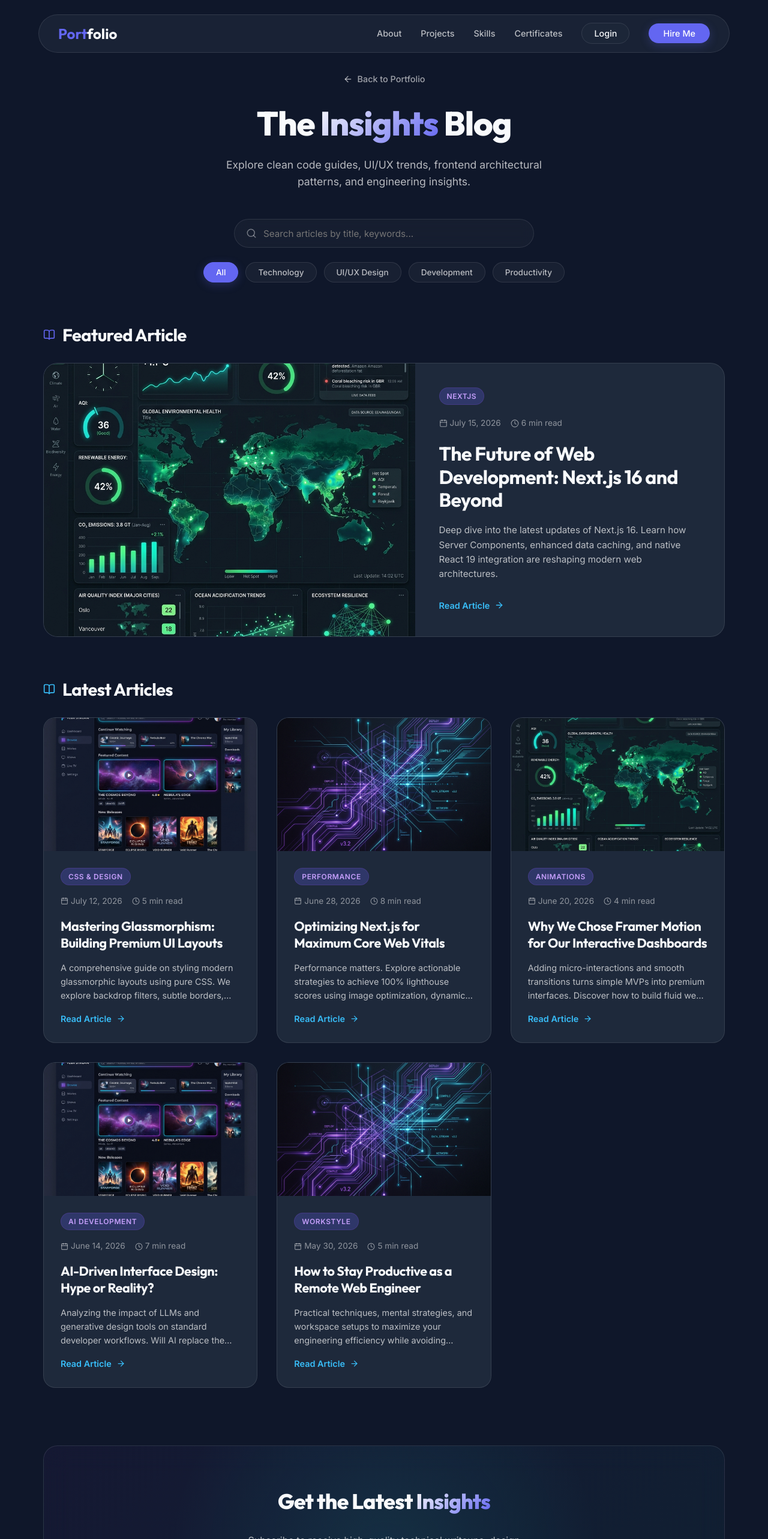
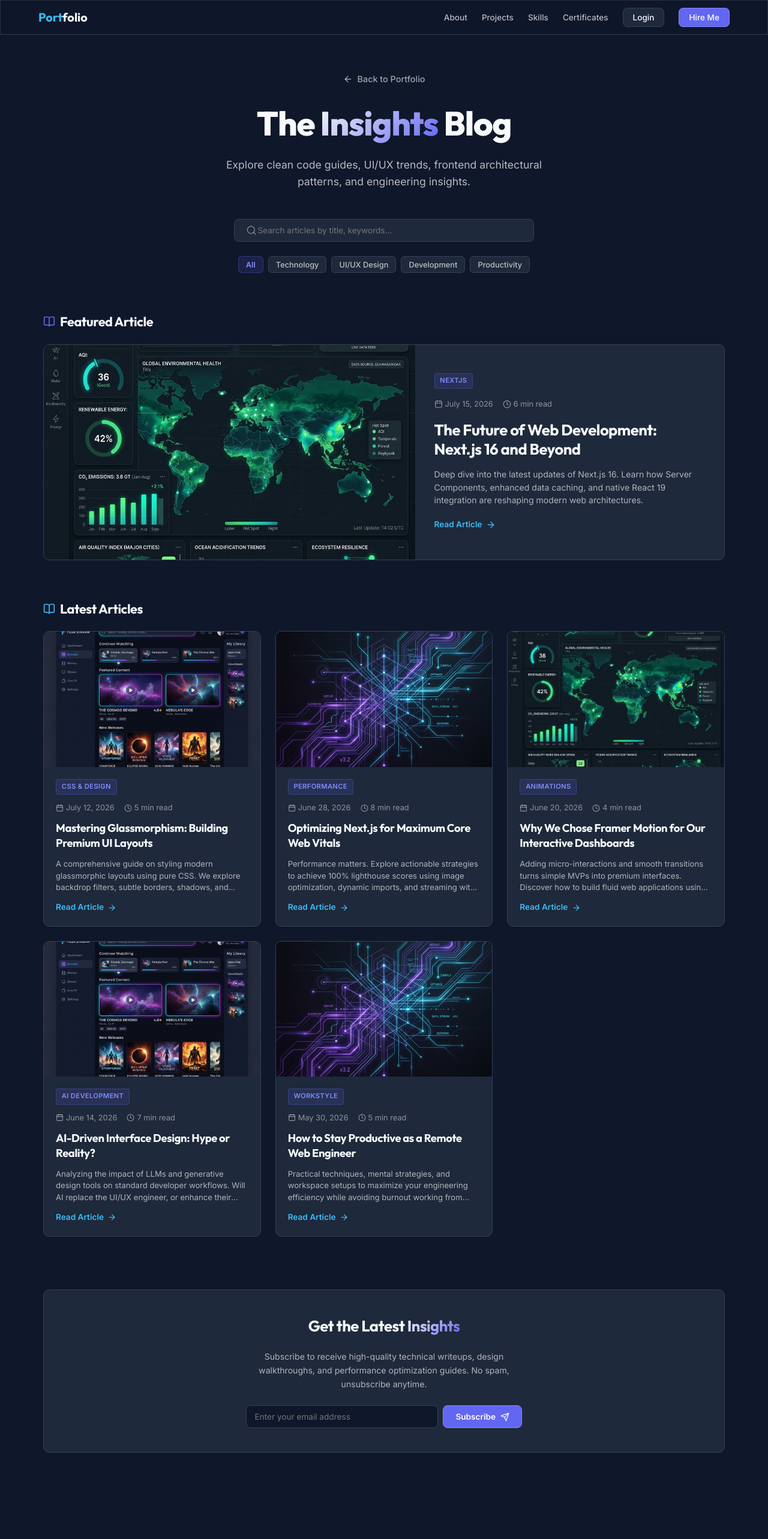
Before and after one commit to taraalsyah/nextjs_portofolio, a Next.js app: page /blog in a window 1280 px wide. Shown: the top 2566 px of the page at 60% size. After the commit the page ends 2482 px from the top, so only its background shows below. Built offline with nearby package versions, Linux system fonts and the light colour scheme.

Commit message:
style(ui): complete full web application redesign adhering to enterprise-ui skill

```diff
--- a/src/app/blog/blog.module.css
+++ b/src/app/blog/blog.module.css
@@ -73,143 +73,139 @@
 
 .searchInput {
   width: 100%;
-  padding: 0.85rem 1.25rem 0.85rem 3rem;
-  border-radius: 100px;
-  background: hsla(0, 0%, 100%, 0.03);
-  border: 1px solid var(--glass-border);
+  padding: 0.55rem 0.85rem 0.55rem 2.4rem;
+  border-radius: 8px;
+  background: var(--surface);
+  border: 1px solid var(--surface-border);
   color: var(--fg-color);
   font-family: var(--font-body);
-  font-size: 0.95rem;
+  font-size: 0.85rem;
   outline: none;
   transition: var(--transition);
-  backdrop-filter: blur(10px);
+  height: 38px;
 }
 
 .searchInput:focus {
-  border-color: var(--primary);
-  background: hsla(0, 0%, 100%, 0.06);
-  box-shadow: 0 0 15px hsla(265, 80%, 60%, 0.15);
+  border-color: var(--secondary);
+  box-shadow: 0 0 0 2px var(--secondary-glow);
 }
 
 .searchInput:focus + .searchIcon {
-  color: var(--primary);
+  color: var(--secondary);
 }
 
 .categories {
   display: flex;
-  gap: 0.75rem;
+  gap: 0.5rem;
   flex-wrap: wrap;
   justify-content: center;
 }
 
 .categoryChip {
-  padding: 0.5rem 1.25rem;
-  border-radius: 100px;
-  font-size: 0.85rem;
+  padding: 0.35rem 0.75rem;
+  border-radius: 6px;
+  font-size: 0.8rem;
   font-weight: 500;
-  background: hsla(0, 0%, 100%, 0.04);
-  border: 1px solid var(--glass-border);
-  color: hsla(0, 0%, 100%, 0.7);
+  background: var(--surface);
+  border: 1px solid var(--surface-border);
+  color: rgba(255, 255, 255, 0.7);
   transition: var(--transition);
+  cursor: pointer;
 }
 
 .categoryChip:hover {
-  background: hsla(0, 0%, 100%, 0.08);
+  background: rgba(255, 255, 255, 0.08);
   color: var(--fg-color);
-  border-color: hsla(0, 0%, 100%, 0.2);
+  border-color: var(--secondary);
 }
 
 .activeChip {
-  background: var(--primary);
-  color: white;
-  border-color: var(--primary);
-  box-shadow: 0 4px 15px var(--primary-glow);
+  background: rgba(99, 102, 241, 0.15);
+  color: #818cf8;
+  border-color: rgba(99, 102, 241, 0.3);
+  font-weight: 600;
 }
 
 .featuredSection {
   display: flex;
   flex-direction: column;
-  gap: 1.5rem;
+  gap: 1.25rem;
 }
 
 .sectionTitle {
-  font-size: 1.8rem;
+  font-size: 1.35rem;
   font-weight: 700;
   display: flex;
   align-items: center;
-  gap: 0.75rem;
+  gap: 0.5rem;
 }
 
 .featuredCard {
   display: grid;
   grid-template-columns: 1.2fr 1fr;
-  border-radius: 24px;
+  border-radius: 10px;
   overflow: hidden;
   background: var(--surface);
-  border: 1px solid var(--glass-border);
-  backdrop-filter: blur(16px);
+  border: 1px solid var(--surface-border);
   transition: var(--transition);
-  min-height: 400px;
+  min-height: 360px;
 }
 
 .featuredCard:hover {
-  transform: translateY(-6px);
-  border-color: hsla(265, 80%, 60%, 0.3);
-  box-shadow:
-    0 10px 30px -10px rgba(0, 0, 0, 0.5),
-    0 0 30px var(--primary-glow);
+  border-color: var(--secondary);
+  box-shadow: 0 8px 24px rgba(0, 0, 0, 0.4);
 }
 
 .featuredImageWrapper {
   position: relative;
   width: 100%;
   height: 100%;
-  min-height: 300px;
+  min-height: 250px;
   overflow: hidden;
-  background: hsla(230, 20%, 8%, 0.5);
+  background: #0f172a;
 }
 
 .featuredImage {
   object-fit: cover;
-  transition: transform 0.8s cubic-bezier(0.16, 1, 0.3, 1);
+  transition: transform 0.4s ease;
 }
 
 .featuredCard:hover .featuredImage {
-  transform: scale(1.05);
+  transform: scale(1.03);
 }
 
 .featuredContent {
-  padding: 2.5rem;
+  padding: 2rem;
   display: flex;
   flex-direction: column;
   justify-content: center;
-  gap: 1.25rem;
+  gap: 1rem;
 }
 
 .cardTag {
   align-self: flex-start;
-  padding: 0.25rem 0.75rem;
-  border-radius: 100px;
-  font-size: 0.75rem;
+  padding: 0.2rem 0.55rem;
+  border-radius: 4px;
+  font-size: 0.7rem;
   font-weight: 600;
-  letter-spacing: 0.05em;
+  letter-spacing: 0.03em;
   text-transform: uppercase;
-  background: var(--primary-glow);
-  color: hsl(265, 90%, 80%);
-  border: 1px solid hsla(265, 80%, 60%, 0.2);
+  background: rgba(99, 102, 241, 0.15);
+  color: #818cf8;
+  border: 1px solid rgba(99, 102, 241, 0.3);
 }
 
 .postMeta {
   display: flex;
   gap: 1rem;
-  font-size: 0.85rem;
-  color: hsla(0, 0%, 100%, 0.5);
+  font-size: 0.8rem;
+  color: rgba(255, 255, 255, 0.5);
 }
 
 .featuredContent h3 {
-  font-size: 2rem;
+  font-size: 1.6rem;
   font-weight: 700;
-  line-height: 1.2;
+  line-height: 1.25;
   transition: var(--transition);
 }
 
@@ -218,56 +214,52 @@
 }
 
 .postSnippet {
-  font-size: 0.95rem;
-  color: hsla(0, 0%, 100%, 0.7);
-  line-height: 1.6;
+  font-size: 0.88rem;
+  color: rgba(255, 255, 255, 0.65);
+  line-height: 1.5;
 }
 
 .readMoreBtn {
   display: inline-flex;
   align-items: center;
-  gap: 0.5rem;
-  font-size: 0.9rem;
+  gap: 0.4rem;
+  font-size: 0.85rem;
   font-weight: 600;
   color: var(--secondary);
-  margin-top: 0.5rem;
+  margin-top: 0.25rem;
   transition: var(--transition);
 }
 
 .featuredCard:hover .readMoreBtn {
-  gap: 0.75rem;
+  gap: 0.6rem;
 }
 
 .gridSection {
   display: flex;
   flex-direction: column;
-  gap: 1.5rem;
+  gap: 1.25rem;
 }
 
 .blogGrid {
   display: grid;
-  grid-template-columns: repeat(auto-fill, minmax(320px, 1fr));
-  gap: 2rem;
+  grid-template-columns: repeat(auto-fill, minmax(300px, 1fr));
+  gap: 1.5rem;
 }
 
 .blogCard {
   display: flex;
   flex-direction: column;
-  border-radius: 20px;
+  border-radius: 10px;
   overflow: hidden;
   background: var(--surface);
-  border: 1px solid var(--glass-border);
-  backdrop-filter: blur(16px);
+  border: 1px solid var(--surface-border);
   transition: var(--transition);
   height: 100%;
 }
 
 .blogCard:hover {
-  transform: translateY(-6px);
-  border-color: hsla(180, 70%, 50%, 0.3);
-  box-shadow:
-    0 10px 30px -10px rgba(0, 0, 0, 0.5),
-    0 0 30px var(--secondary-glow);
+  border-color: var(--secondary);
+  box-shadow: 0 8px 24px rgba(0, 0, 0, 0.4);
 }
 
 .cardImageWrapper {
@@ -275,30 +267,30 @@
   width: 100%;
   aspect-ratio: 16 / 10;
   overflow: hidden;
-  background: hsla(230, 20%, 8%, 0.5);
+  background: #0f172a;
 }
 
 .cardImage {
   object-fit: cover;
-  transition: transform 0.8s cubic-bezier(0.16, 1, 0.3, 1);
+  transition: transform 0.4s ease;
 }
 
 .blogCard:hover .cardImage {
-  transform: scale(1.05);
+  transform: scale(1.03);
 }
 
 .cardContent {
-  padding: 1.75rem;
+  padding: 1.25rem;
   display: flex;
   flex-direction: column;
-  gap: 1rem;
+  gap: 0.75rem;
   flex-grow: 1;
 }
 
 .cardContent h3 {
-  font-size: 1.35rem;
+  font-size: 1.15rem;
   font-weight: 700;
-  line-height: 1.3;
+  line-height: 1.35;
   transition: var(--transition);
 }
 
@@ -307,7 +299,7 @@
 }
 
 .cardContent .postSnippet {
-  font-size: 0.9rem;
+  font-size: 0.82rem;
   display: -webkit-box;
   -webkit-line-clamp: 3;
   -webkit-box-orient: vertical;
@@ -315,93 +307,76 @@
 }
 
 .newsletterSection {
-  margin-top: 2rem;
+  margin-top: 1.5rem;
 }
 
 .newsletterCard {
-  border-radius: 24px;
-  padding: 4rem 2rem;
-  background: linear-gradient(135deg, hsla(265, 80%, 60%, 0.05) 0%, hsla(180, 70%, 50%, 0.05) 100%);
-  border: 1px solid var(--glass-border);
-  backdrop-filter: blur(20px);
+  border-radius: 10px;
+  padding: 2.5rem 1.5rem;
+  background: var(--surface);
+  border: 1px solid var(--surface-border);
   text-align: center;
   display: flex;
   flex-direction: column;
   align-items: center;
-  gap: 1.5rem;
+  gap: 1.25rem;
   position: relative;
   overflow: hidden;
 }
 
-.newsletterCard::before {
-  content: '';
-  position: absolute;
-  top: 0;
-  left: 0;
-  width: 100%;
-  height: 100%;
-  background: radial-gradient(circle at 50% 50%, hsla(180, 70%, 50%, 0.1) 0%, transparent 60%);
-  pointer-events: none;
-  z-index: 0;
-}
-
-.newsletterCard > * {
-  position: relative;
-  z-index: 1;
-}
-
 .newsletterTitle {
-  font-size: 2.2rem;
-  font-weight: 800;
+  font-size: 1.6rem;
+  font-weight: 700;
 }
 
 .newsletterDesc {
-  color: hsla(0, 0%, 100%, 0.7);
-  max-width: 500px;
-  font-size: 1rem;
+  color: rgba(255, 255, 255, 0.65);
+  max-width: 480px;
+  font-size: 0.88rem;
 }
 
 .newsletterForm {
   display: flex;
-  gap: 0.75rem;
+  gap: 0.5rem;
   width: 100%;
-  max-width: 500px;
-  margin-top: 0.5rem;
+  max-width: 460px;
+  margin-top: 0.25rem;
 }
 
 .emailInput {
   flex-grow: 1;
-  padding: 0.85rem 1.5rem;
-  border-radius: 100px;
-  background: hsla(0, 0%, 100%, 0.03);
-  border: 1px solid var(--glass-border);
+  padding: 0.55rem 0.85rem;
+  border-radius: 8px;
+  background: #0f172a;
+  border: 1px solid var(--surface-border);
   color: var(--fg-color);
   font-family: var(--font-body);
+  font-size: 0.85rem;
   outline: none;
+  height: 38px;
   transition: var(--transition);
 }
 
 .emailInput:focus {
   border-color: var(--secondary);
-  background: hsla(0, 0%, 100%, 0.06);
-  box-shadow: 0 0 15px hsla(180, 70%, 50%, 0.15);
+  box-shadow: 0 0 0 2px var(--secondary-glow);
 }
 
 .submitBtn {
-  padding: 0.85rem 2rem;
-  border-radius: 100px;
-  background: linear-gradient(135deg, var(--primary) 0%, var(--secondary) 100%);
+  padding: 0.55rem 1.25rem;
+  border-radius: 8px;
+  background: #6366f1;
+  border: 1px solid #818cf8;
   color: white;
   font-weight: 600;
-  font-size: 0.95rem;
-  box-shadow: 0 4px 15px var(--primary-glow);
+  font-size: 0.85rem;
+  height: 38px;
+  cursor: pointer;
   transition: var(--transition);
 }
 
 .submitBtn:hover {
-  transform: translateY(-2px);
-  box-shadow: 0 6px 20px var(--primary-glow);
-  filter: brightness(1.1);
+  background: #4f46e5;
 }
 
 .successMsg {
--- a/src/components/ai-chat/ChatInput.module.css
+++ b/src/components/ai-chat/ChatInput.module.css
@@ -1,8 +1,8 @@
 .container {
   width: 100%;
   padding: 0.875rem 1rem 0.625rem;
-  background: var(--bg-color);
-  border-top: 1px solid var(--glass-border);
+  background: var(--surface);
+  border-top: 1px solid var(--surface-border);
   position: sticky;
   bottom: 0;
   z-index: 10;
@@ -12,19 +12,16 @@
   display: flex;
   align-items: flex-end;
   gap: 0.625rem;
-  background: var(--surface);
-  backdrop-filter: blur(16px);
-  -webkit-backdrop-filter: blur(16px);
-  border: 1px solid var(--glass-border);
-  border-radius: 14px;
+  background: #0f172a;
+  border: 1px solid var(--surface-border);
+  border-radius: 8px;
   padding: 0.5rem 0.75rem;
-  box-shadow: 0 4px 20px rgba(0, 0, 0, 0.25);
   transition: border-color 0.2s ease, box-shadow 0.2s ease;
 }
 
 .composerWrapper:focus-within {
-  border-color: var(--primary);
-  box-shadow: 0 0 16px var(--primary-glow);
+  border-color: var(--secondary);
+  box-shadow: 0 0 0 2px var(--secondary-glow);
 }
 
 .textarea {
@@ -34,7 +31,7 @@
   outline: none;
   color: var(--fg-color);
   font-family: var(--font-body);
-  font-size: 0.9375rem;
+  font-size: 0.88rem;
   line-height: 1.5;
   resize: none;
   max-height: 160px;
@@ -47,24 +44,24 @@
 }
 
 .sendBtn {
-  width: 40px;
-  height: 40px;
-  min-width: 40px;
-  min-height: 40px;
-  border-radius: 10px;
-  background: linear-gradient(135deg, var(--primary) 0%, var(--secondary) 100%);
+  width: 36px;
+  height: 36px;
+  min-width: 36px;
+  min-height: 36px;
+  border-radius: 6px;
+  background: #6366f1;
+  border: 1px solid #818cf8;
   color: #ffffff;
   display: flex;
   align-items: center;
   justify-content: center;
   transition: var(--transition);
   flex-shrink: 0;
-  box-shadow: 0 2px 8px var(--primary-glow);
+  cursor: pointer;
 }
 
 .sendBtn:hover:not(:disabled) {
-  transform: scale(1.05);
-  box-shadow: 0 0 16px var(--primary-glow);
+  background: #4f46e5;
 }
 
 .sendBtn:disabled {
@@ -73,6 +70,7 @@
   transform: none;
   box-shadow: none;
   background: rgba(255, 255, 255, 0.1);
+  border-color: transparent;
 }
 
 .spinner {
@@ -101,10 +99,10 @@
   }
 
   .sendBtn {
-    width: 44px;
-    height: 44px;
-    min-width: 44px;
-    min-height: 44px;
+    width: 40px;
+    height: 40px;
+    min-width: 40px;
+    min-height: 40px;
   }
 
   .inputFooterNotice {
--- a/src/components/layout/HeroSection.module.css
+++ b/src/components/layout/HeroSection.module.css
@@ -1,82 +1,84 @@
 .hero {
-  min-height: 100vh;
+  min-height: calc(100vh - 60px);
   display: flex;
   align-items: center;
   justify-content: center;
-  padding-top: 100px;
+  padding: 80px 1.5rem 40px;
   position: relative;
   overflow: hidden;
 }
 
 .content {
   text-align: center;
-  max-width: 800px;
+  max-width: 760px;
   margin: 0 auto;
 }
 
 .welcome {
   color: var(--secondary);
-  font-weight: 600;
+  font-weight: 700;
   text-transform: uppercase;
-  letter-spacing: 0.2rem;
-  font-size: 0.8rem;
-  margin-bottom: 1.5rem;
+  letter-spacing: 0.15em;
+  font-size: 0.75rem;
+  margin-bottom: 1rem;
 }
 
 .title {
-  font-size: clamp(2.5rem, 8vw, 4.5rem);
-  line-height: 1.1;
+  font-size: clamp(2rem, 5vw, 3rem);
+  line-height: 1.15;
   font-weight: 800;
-  margin-bottom: 2rem;
+  margin-bottom: 1.25rem;
+  letter-spacing: -0.02em;
 }
 
 .description {
-  font-size: 1.1rem;
-  color: hsla(0, 0%, 100%, 0.6);
+  font-size: 0.95rem;
+  color: rgba(255, 255, 255, 0.65);
   max-width: 600px;
-  margin: 0 auto 3rem;
+  margin: 0 auto 2rem;
+  line-height: 1.6;
 }
 
 .actions {
   display: flex;
-  gap: 1.5rem;
+  gap: 1rem;
   justify-content: center;
 }
 
 .primaryBtn {
   background: var(--primary);
+  border: 1px solid #818cf8;
   color: white;
-  padding: 1rem 2.5rem;
-  border-radius: 12px;
+  padding: 0.65rem 1.5rem;
+  border-radius: 8px;
   font-weight: 600;
-  box-shadow: 0 10px 25px var(--primary-glow);
+  font-size: 0.88rem;
   transition: var(--transition);
 }
 
 .primaryBtn:hover {
-  transform: translateY(-3px);
-  box-shadow: 0 15px 30px var(--primary-glow);
+  background: #4f46e5;
 }
 
 .secondaryBtn {
-  background: var(--glass);
+  background: var(--surface);
   color: white;
-  padding: 1rem 2.5rem;
-  border-radius: 12px;
+  padding: 0.65rem 1.5rem;
+  border-radius: 8px;
+  font-size: 0.88rem;
   font-weight: 600;
-  border: 1px solid var(--glass-border);
-  backdrop-filter: blur(10px);
+  border: 1px solid var(--surface-border);
   transition: var(--transition);
 }
 
 .secondaryBtn:hover {
-  background: var(--glass-border);
-  transform: translateY(-3px);
+  background: rgba(255, 255, 255, 0.06);
+  border-color: var(--secondary);
 }
 
 @media (max-width: 768px) {
   .actions {
     flex-direction: column;
-    gap: 1rem;
+    gap: 0.75rem;
   }
 }
--- a/src/components/layout/Navbar.module.css
+++ b/src/components/layout/Navbar.module.css
@@ -1,19 +1,22 @@
 .navbar {
   position: fixed;
-  top: max(1.5rem, calc(1rem + var(--sat, 0px)));
-  left: 50%;
-  transform: translateX(-50%);
-  width: 90%;
-  max-width: 1200px;
+  top: 0;
+  left: 0;
+  right: 0;
+  width: 100%;
   z-index: 9000;
-  padding: 0.75rem 2rem;
-  border-radius: 100px;
-  display: flex;
-  justify-content: center;
+  padding: 0.75rem 0;
+  background: rgba(15, 23, 42, 0.92);
+  backdrop-filter: blur(12px);
+  -webkit-backdrop-filter: blur(12px);
+  border-bottom: 1px solid var(--surface-border);
   transition: var(--transition);
 }
 
 .container {
+  max-width: 1200px;
+  margin: 0 auto;
+  padding: 0 1.5rem;
   width: 100%;
   display: flex;
   justify-content: space-between;
@@ -22,60 +25,59 @@
 
 .logo {
   font-family: var(--font-heading);
-  font-size: 1.5rem;
+  font-size: 1.25rem;
   font-weight: 700;
   color: var(--fg-color);
 }
 
 .logo span {
-  color: var(--primary);
+  color: var(--secondary);
 }
 
 .navLinks {
   display: flex;
   align-items: center;
-  gap: 2rem;
+  gap: 1.5rem;
 }
 
 .navLinks a {
-  font-size: 0.9rem;
+  font-size: 0.85rem;
   font-weight: 500;
-  color: hsla(0, 0%, 100%, 0.7);
+  color: rgba(255, 255, 255, 0.7);
 }
 
 .navLinks a:hover {
-  color: var(--primary);
+  color: var(--secondary);
 }
 
 .contactBtn {
   background: var(--primary);
   color: white !important;
-  padding: 0.5rem 1.5rem;
-  border-radius: 50px;
-  box-shadow: 0 4px 15px var(--primary-glow);
+  padding: 0.45rem 1rem;
+  border-radius: 8px;
+  font-size: 0.85rem;
+  font-weight: 600;
+  border: 1px solid #818cf8;
 }
 
 .contactBtn:hover {
-  transform: translateY(-2px);
-  box-shadow: 0 6px 20px var(--primary-glow);
+  background: #4f46e5;
 }
 
 .loginBtn {
-  border: 1px solid var(--glass-border);
-  background: var(--glass);
-  padding: 0.5rem 1.25rem;
-  border-radius: 50px;
+  border: 1px solid var(--surface-border);
+  background: var(--surface);
+  padding: 0.45rem 1rem;
+  border-radius: 8px;
   color: var(--fg-color) !important;
-  font-size: 0.9rem;
+  font-size: 0.85rem;
   font-weight: 500;
   transition: var(--transition);
 }
 
 .loginBtn:hover {
-  background: hsla(0, 0%, 100%, 0.08);
-  border-color: var(--primary);
-  box-shadow: 0 0 10px var(--primary-glow);
-  transform: translateY(-2px);
+  background: rgba(255, 255, 255, 0.08);
+  border-color: var(--secondary);
 }
 
 @media (max-width: 768px) {
--- a/src/components/ui/ProjectCard.module.css
+++ b/src/components/ui/ProjectCard.module.css
@@ -1,15 +1,23 @@
 .card {
-  border-radius: 20px;
+  border-radius: 10px;
   overflow: hidden;
   height: 100%;
   display: flex;
   flex-direction: column;
   cursor: pointer;
+  background: var(--surface);
+  border: 1px solid var(--surface-border);
+  transition: var(--transition);
+}
+
+.card:hover {
+  border-color: var(--secondary);
+  box-shadow: 0 8px 24px rgba(0, 0, 0, 0.4);
 }
 
 .imageContainer {
   position: relative;
-  height: 200px;
+  height: 180px;
   overflow: hidden;
 }
 
@@ -21,13 +29,13 @@
 }
 
 .card:hover .image {
-  scale: 1.1;
+  transform: scale(1.04);
 }
 
 .overlay {
   position: absolute;
   inset: 0;
-  background: rgba(0, 0, 0, 0.4);
+  background: rgba(15, 23, 42, 0.7);
   display: flex;
   align-items: center;
   justify-content: center;
@@ -41,47 +49,58 @@
 }
 
 .overlay a {
-  background: white;
-  color: black;
-  width: 40px;
-  height: 40px;
-  border-radius: 50%;
+  background: var(--surface);
+  color: white;
+  border: 1px solid var(--surface-border);
+  width: 36px;
+  height: 36px;
+  border-radius: 6px;
   display: flex;
   align-items: center;
   justify-content: center;
+  transition: var(--transition);
+}
+
+.overlay a:hover {
+  border-color: var(--secondary);
+  color: var(--secondary);
 }
 
 .content {
-  padding: 1.5rem;
+  padding: 1.25rem;
   flex: 1;
   display: flex;
   flex-direction: column;
 }
 
 .title {
-  font-size: 1.25rem;
-  margin-bottom: 0.75rem;
+  font-size: 1.1rem;
+  font-weight: 700;
+  margin-bottom: 0.5rem;
 }
 
 .description {
-  font-size: 0.9rem;
-  color: hsla(0, 0%, 100%, 0.6);
-  margin-bottom: 1.5rem;
-  line-height: 1.4;
+  font-size: 0.82rem;
+  color: rgba(255, 255, 255, 0.6);
+  margin-bottom: 1.25rem;
+  line-height: 1.5;
 }
 
 .tags {
   margin-top: auto;
   display: flex;
   flex-wrap: wrap;
-  gap: 0.5rem;
+  gap: 0.4rem;
 }
 
 .tag {
   font-size: 0.7rem;
-  background: hsla(0, 0%, 100%, 0.05);
-  padding: 0.25rem 0.75rem;
-  border-radius: 50px;
-  color: var(--secondary);
-  border: 1px solid hsla(180, 70%, 50%, 0.2);
+  font-weight: 600;
+  background: rgba(56, 189, 248, 0.1);
+  padding: 0.2rem 0.55rem;
+  border-radius: 4px;
+  color: #38bdf8;
+  border: 1px solid rgba(56, 189, 248, 0.25);
+  text-transform: uppercase;
+  letter-spacing: 0.03em;
 }
```
Also changed, not shown: src/components/ai-chat/AIChat.module.css (+10 -13 lines).
